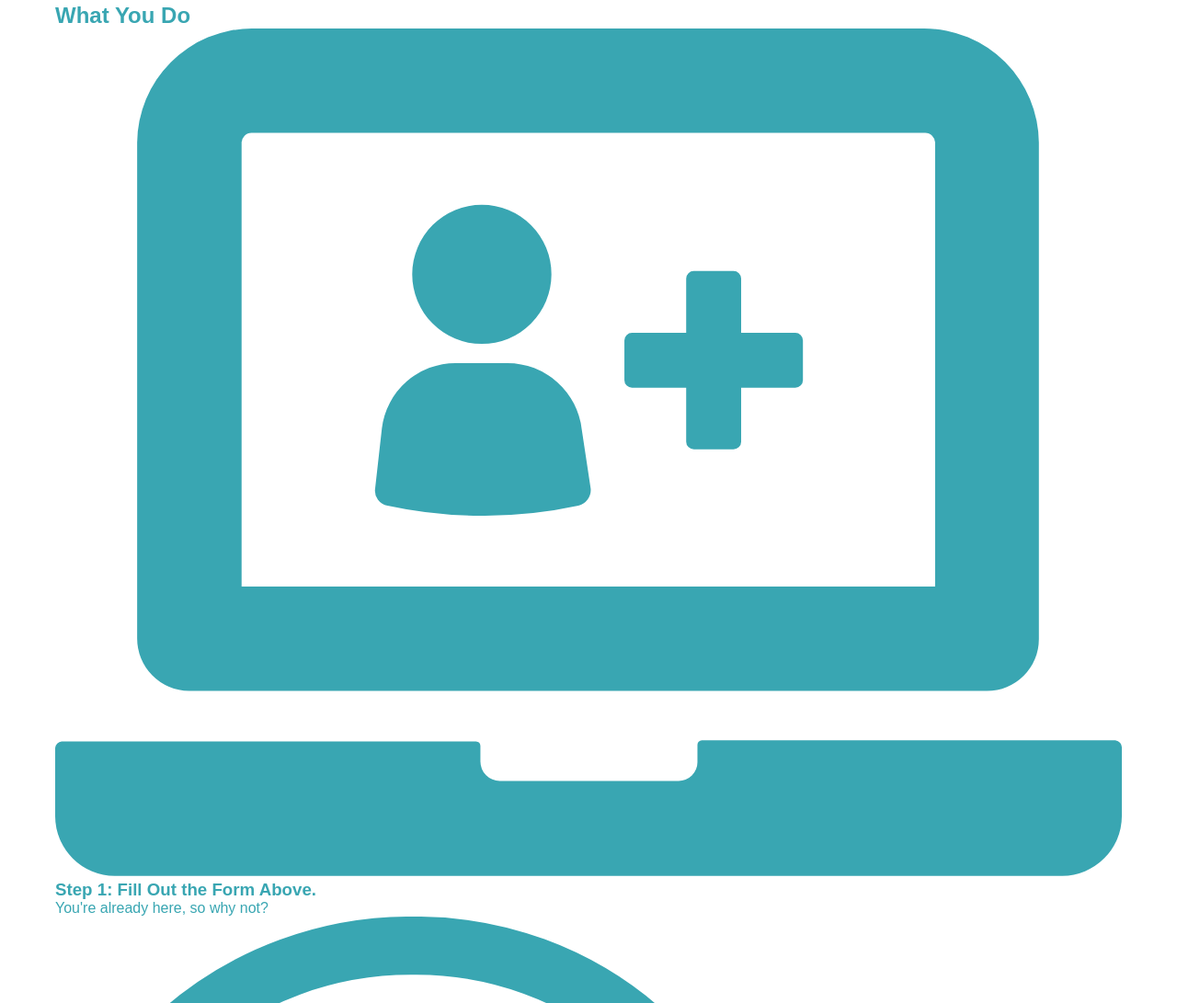
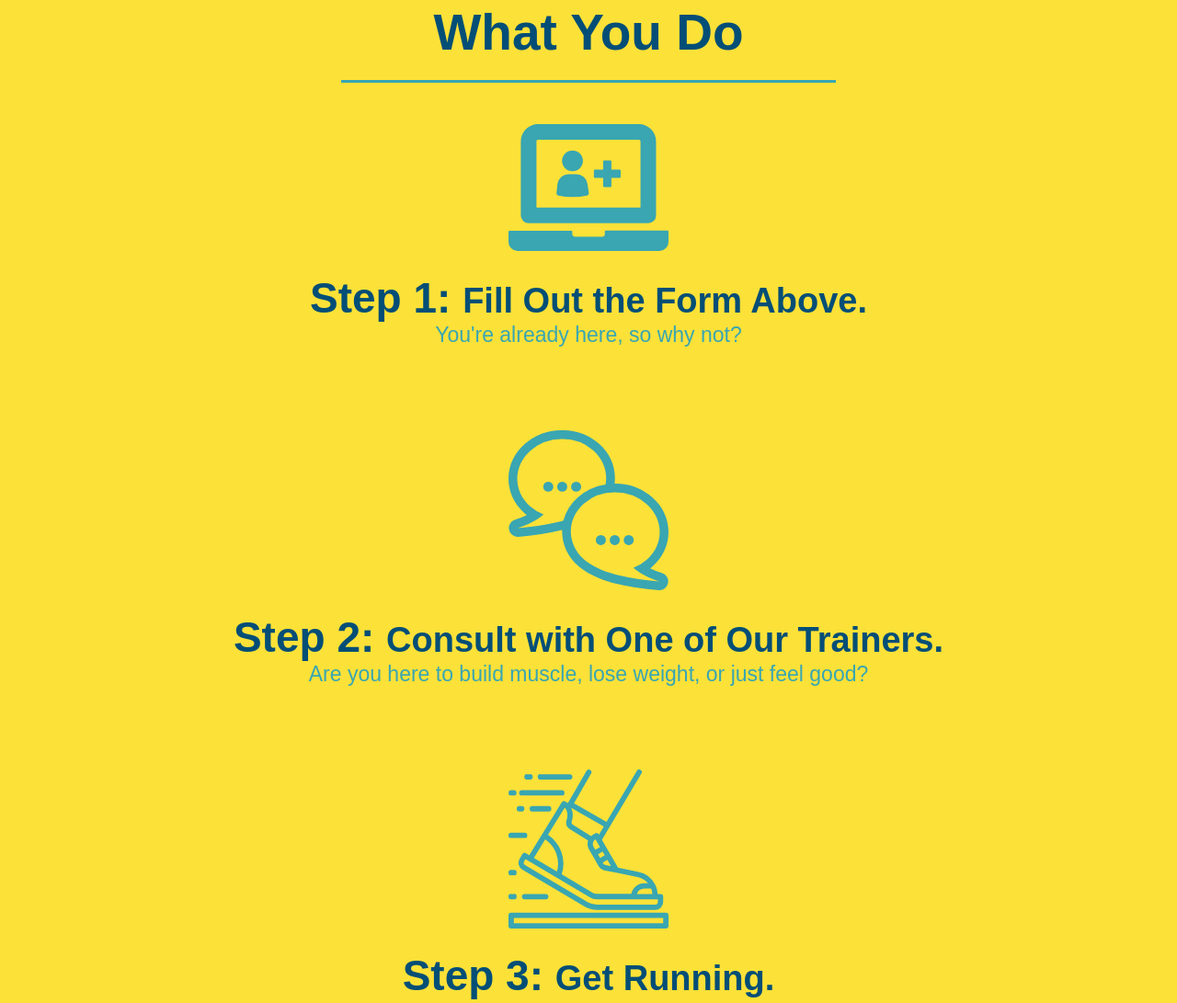
Before and after one commit to Jasonpsmith180/run-buddy, a plain HTML site: page index.html in a window 1280 px wide. Shown: the part 1117-2208 px from the top of the page at 92% size. Drawn offline with Linux system fonts and the light colour scheme.

Commit message:
added what you do steps and steps css

```diff
--- a/assets/css/style.css
+++ b/assets/css/style.css
@@ -44,11 +44,6 @@ header nav ul li a {
     font-size: 22px;
 }
 
-/* apply styles to the <section> */
-section {
-    padding: 60px;
-}
-
 /* Hero Style Start */
 .hero {
     background-image: url(../images/hero-bg.jpg);
@@ -93,19 +88,31 @@ section {
 }
 /* Hero Style End */
 
-/* What We Do Style */
-.intro {
-    text-align: center;
+/* apply styles to the <section> */
+section {
+    padding: 60px;
 }
 
-.intro h2 {
+.section-title {
     font-size: 55px;
     color: #024e76;
     margin-bottom: 35px;
     padding: 0 100px 20px 100px;
+    display: inline-block;
     border-bottom: 3px solid;
+}
+
+.primary-border {
     border-color: #fce138;
-    display: inline-block;
+}
+
+.secondary-border {
+    border-color: #39a6b2;
+}
+
+/* What We Do Style */
+.intro {
+    text-align: center;
 }
 
 .intro p {
@@ -114,6 +121,36 @@ section {
     width: 80%;
     font-size: 20px;
     margin: 0 auto;
+}
+
+/* What You Do Style */
+.steps {
+    text-align: center;
+    background: #fce138;
+}
+
+.steps div {
+    margin-bottom: 80px;
+}
+
+.steps img {
+    width: 15%;
+    margin: 10px 0;
+}
+
+.steps h3 {
+    color: #024e76;
+    font-size: 46px;
+    margin-top: 10px;
+}
+
+.steps p {
+    color: #39a6b2;
+    font-size: 23px;
+}
+
+.steps span{
+    font-size: 38px;
 }
 
 /* apply styles to the <footer> */
--- a/index.html
+++ b/index.html
@@ -23,7 +23,7 @@
                     <a href="#what-we-do">What We Do</a>
                 </li>
                 <li>
-                    <a href="what-you-do">What You Do</a>
+                    <a href="#what-you-do">What You Do</a>
                 </li>
                 <li>
                     <a href="#your-trainers">Your Trainers</a>
@@ -75,38 +75,38 @@
 
     <!--"What We Do"-->
     <section id="what-we-do" class="intro">
-        <h2>What We Do</h2>
+        <h2 class="section-title primary-border">What We Do</h2>
         <p>
             butcher selfies chambray shabby chic gentrify readymade yr Echo Park XOXO Tumblr normcore Banksy direct trade Blue Bottle chillwave you probably haven't heard of them single-origin coffee Vice fanny pack fixie Odd Future Austin fingerstache pickled twee synth Wes Anderson Thundercats viral bitters flannel meggings narwhal Marfa Schlitz sustainable Intelligentsia umami deep v craft
         </p>
     </section>
 
     <!--"What You Do"-->
-    <section id="what-you-do">
-        <h2>What You Do</h2>
+    <section id="what-you-do" class="steps">
+        <h2 class="section-title secondary-border">What You Do</h2>
 
         <div>
             <!--insert this img element-->
             <img src="./assets/images/step-1.svg" alt="" />
-            <h3>Step 1: Fill Out the Form Above.</h3>
+            <h3>Step 1: <span>Fill Out the Form Above.</span></h3>
             <p>You're already here, so why not?</p>
         </div>
 
         <div>
             <img src="./assets/images/step-2.svg" alt="" />
-            <h3>Step 2: Consult with One of Our Trainers.</h3>
+            <h3>Step 2: <span>Consult with One of Our Trainers.</span></h3>
             <p>Are you here to build muscle, lose weight, or just feel good?</p>
         </div>
 
         <div>
             <img src="./assets/images/step-3.svg" alt="" />
-            <h3>Step 3: Get Running.</h3>
+            <h3>Step 3: <span>Get Running.</span></h3>
             <p>Hit the ground running (literally) once your trainer lays out your plan.</p>
         </div>
 
         <div>
             <img src="./assets/images/step-4.svg" alt="" />
-            <h3>Step 4: See Results.</h3>
+            <h3>Step 4: <span>See Results.</span></h3>
             <p>Bi-weekly checkins with your trainer will keep you feeling focused.</p>
         </div>
     </section>
```
